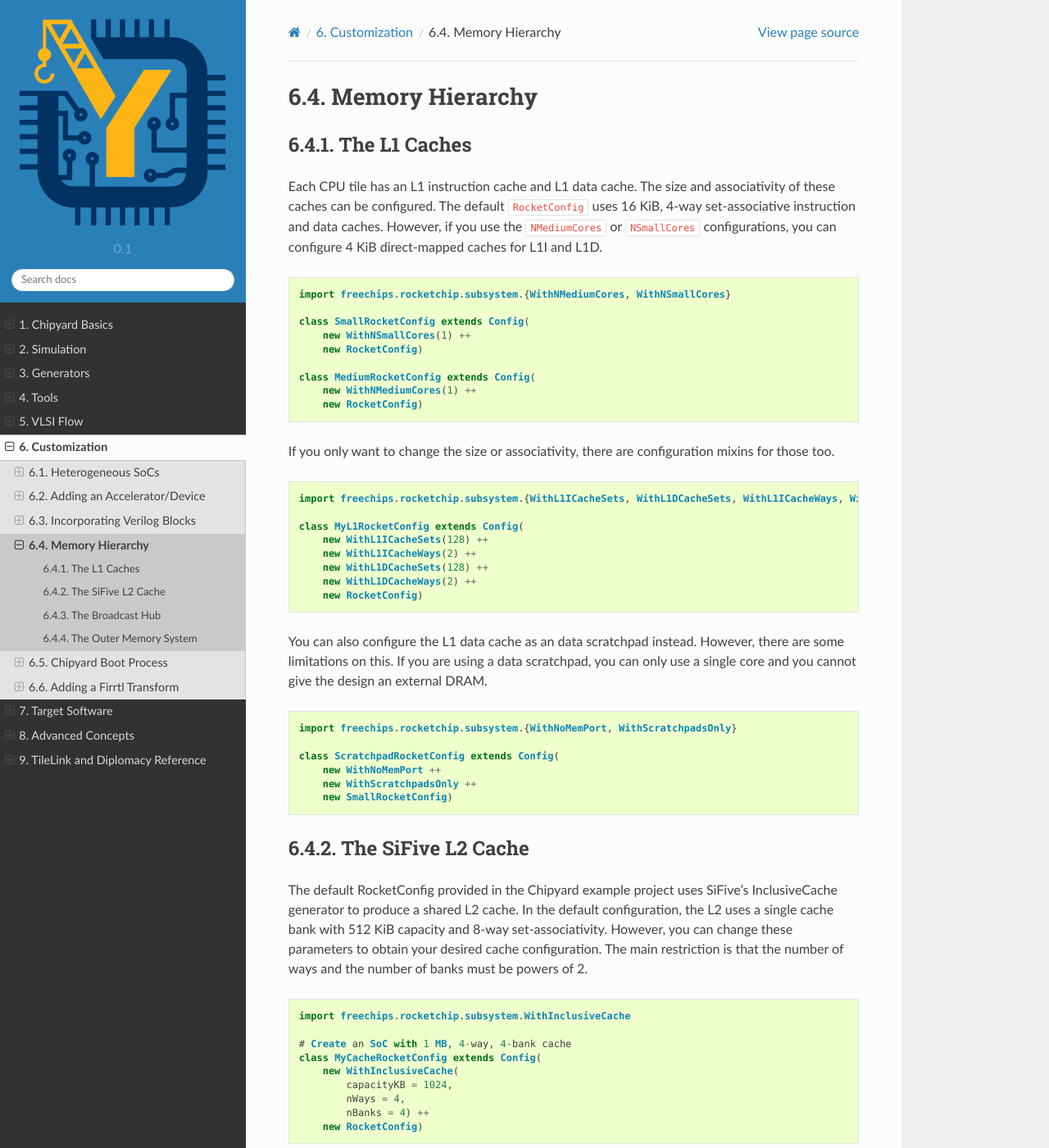
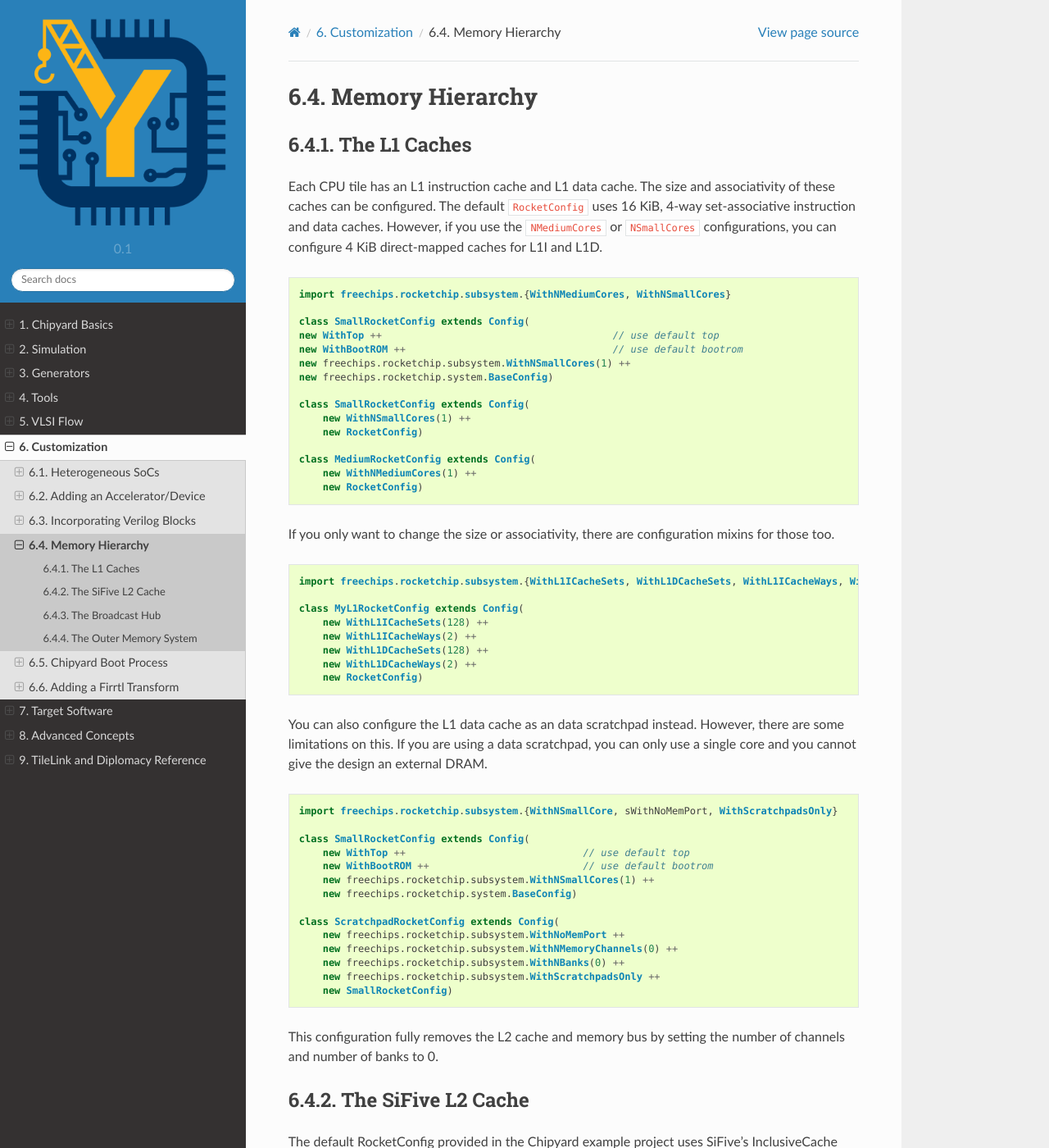
Before and after one commit to ucb-bar/chipyard, a Sphinx documentation site: the page built from docs/Customization/Memory-Hierarchy.rst, in a window 1280 px wide and 1400 px high. Shown: the whole window at 82% size. Built offline with Sphinx 7.4.7 and the Read the Docs theme 2.0.0, drawn with Linux system fonts in a browser that asks for light colours.

Commit message:
Update scratchpad config
Previous version didn't compile as per
https://github.com/ucb-bar/chipyard/issues/365

```diff
--- a/docs/Customization/Memory-Hierarchy.rst
+++ b/docs/Customization/Memory-Hierarchy.rst
@@ -15,6 +15,12 @@ configure 4 KiB direct-mapped caches for L1I and L1D.
 .. code-block:: scala
 
     import freechips.rocketchip.subsystem.{WithNMediumCores, WithNSmallCores}
+
+    class SmallRocketConfig extends Config(
+    new WithTop ++                                       // use default top
+    new WithBootROM ++                                   // use default bootrom
+    new freechips.rocketchip.subsystem.WithNSmallCores(1) ++
+    new freechips.rocketchip.system.BaseConfig)
 
     class SmallRocketConfig extends Config(
         new WithNSmallCores(1) ++
@@ -44,12 +50,23 @@ you can only use a single core and you cannot give the design an external DRAM.
 
 .. code-block:: scala
 
-    import freechips.rocketchip.subsystem.{WithNoMemPort, WithScratchpadsOnly}
+    import freechips.rocketchip.subsystem.{WithNSmallCore, sWithNoMemPort, WithScratchpadsOnly}
+
+    class SmallRocketConfig extends Config(
+        new WithTop ++                              // use default top
+        new WithBootROM ++                          // use default bootrom
+        new freechips.rocketchip.subsystem.WithNSmallCores(1) ++
+        new freechips.rocketchip.system.BaseConfig)
 
     class ScratchpadRocketConfig extends Config(
-        new WithNoMemPort ++
-        new WithScratchpadsOnly ++
+        new freechips.rocketchip.subsystem.WithNoMemPort ++
+        new freechips.rocketchip.subsystem.WithNMemoryChannels(0) ++
+        new freechips.rocketchip.subsystem.WithNBanks(0) ++
+        new freechips.rocketchip.subsystem.WithScratchpadsOnly ++
         new SmallRocketConfig)
+
+This configuration fully removes the L2 cache and memory bus by setting the
+number of channels and number of banks to 0.
 
 The SiFive L2 Cache
 -------------------
```
